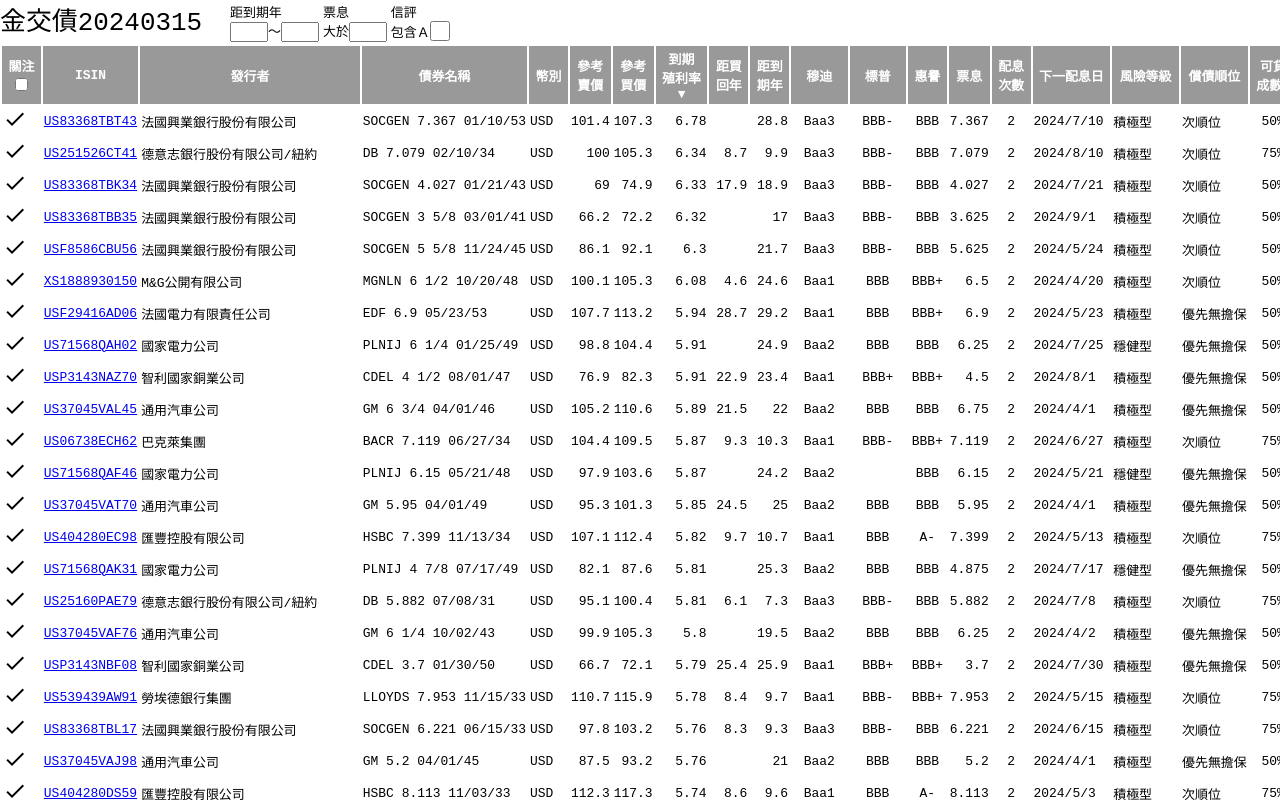
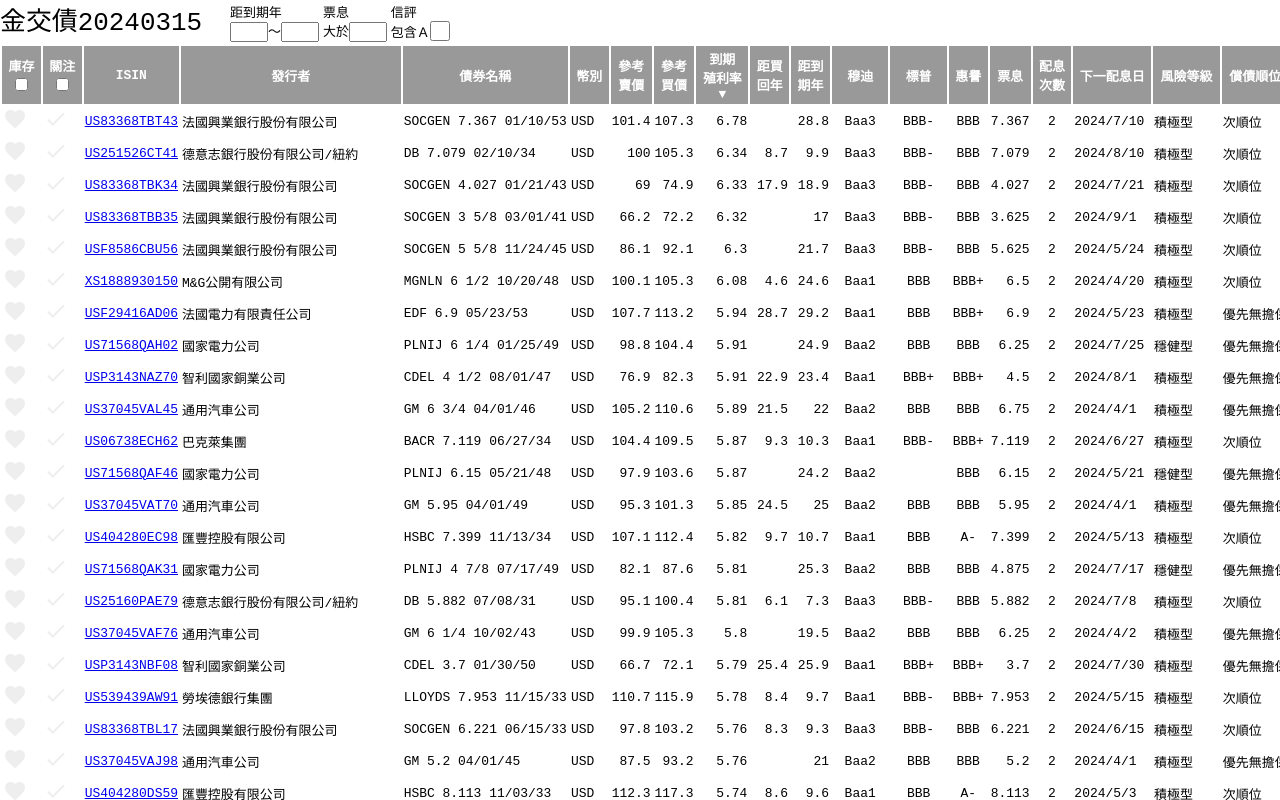
Before and after one commit to chinghunglai/bonds, a Vue app: page / in a window 1280 px wide. Built offline with nearby package versions, Linux system fonts and the light colour scheme.

Commit message:
加入了庫存

```diff
--- a/src/BondTable.vue
+++ b/src/BondTable.vue
@@ -1,6 +1,7 @@
 <template>
 	<table class="bond-table">
 		<thead>
+			<th>庫存<br><input type="checkbox" v-model="$store.state.filter.position" /></th>
 			<th>關注<br><input type="checkbox" v-model="$store.state.filter.favorite" /></th>
 			<th v-for="cso in csList" :key="cso.label" @click="onClick(cso.key)" :title="cso.title">
 				<div v-html="cso.label" />
@@ -8,9 +9,14 @@
 			</th>
 		</thead>
 		<tbody>
-			<tr v-for="bond in sortedList" :isin="bond.isin" :class="{'favorite': !$store.state.filter.favorite && $store.state.favorite[bond.isin]}">
-				<td class="focus" @click="onFocus({bond})">
-					<span class="material-icons">done</span>
+			<tr v-for="bond in sortedList" :isin="bond.isin" :class="{'favorite': !$store.state.filter.favorite && $store.state.favorite[bond.isin], 'position': !$store.state.filter.position && $store.state.position[bond.isin]}">
+				<!-- 加入庫存 -->
+				<td class="pointer" @click="onPosition({bond})">
+					<span class="material-icons eee position" :class="{selected: $store.state.position[bond.isin]}">favorite</span>
+				</td>
+				<!-- 加入關注 -->
+				<td class="pointer" @click="onFocus({bond})">
+					<span class="material-icons eee focus" :class="{selected: $store.state.favorite[bond.isin]}">done</span>
 				</td>
 				<td v-for="cso in csList" :class="[cso.class]" :key="cso.key" v-html="getValue({bond, cso, key: cso.key})"/>
 			</tr>
@@ -46,9 +52,12 @@ export default {
 			return val;
 		},
 		onFocus({bond}) {
-			// bond.fav = !bond.fav;
 			vuex.favorite[bond.isin] = !vuex.favorite[bond.isin];
 		},
+		onPosition({bond}) {
+			vuex.position[bond.isin] = !vuex.position[bond.isin];
+		},
+
 	},
 	watch: {},
 	computed: {
@@ -114,15 +123,27 @@ th {
 	cursor: pointer;
 }
 tr:hover {
-	background-color: aqua;
+	background-color: #EEE;
 }
 tr.favorite {
 	background-color: yellow;
 }
+tr.position {
+	background-color: aqua;
+}
 td {
 	white-space: nowrap;
 }
-td.focus {
+td.pointer {
 	cursor: pointer;
 }
+.material-icons.eee {
+	color: #EEE;
+}
+.material-icons.position.selected {
+	color: green;
+}
+.material-icons.focus.selected {
+	color: green;
+}
 </style>
--- a/src/store.js
+++ b/src/store.js
@@ -75,12 +75,15 @@ export const store = createStore({
 		filter: {
 			minYear: null,
 			maxYear: null,
+			position: false,
 			favorite: false,
 			couponRate: null,
 			levelA: false,
 		},
 		// 我的最愛
 		favorite: {},
+		// 庫存
+		position: {},
 	},
 	getters:{
 	},
```
